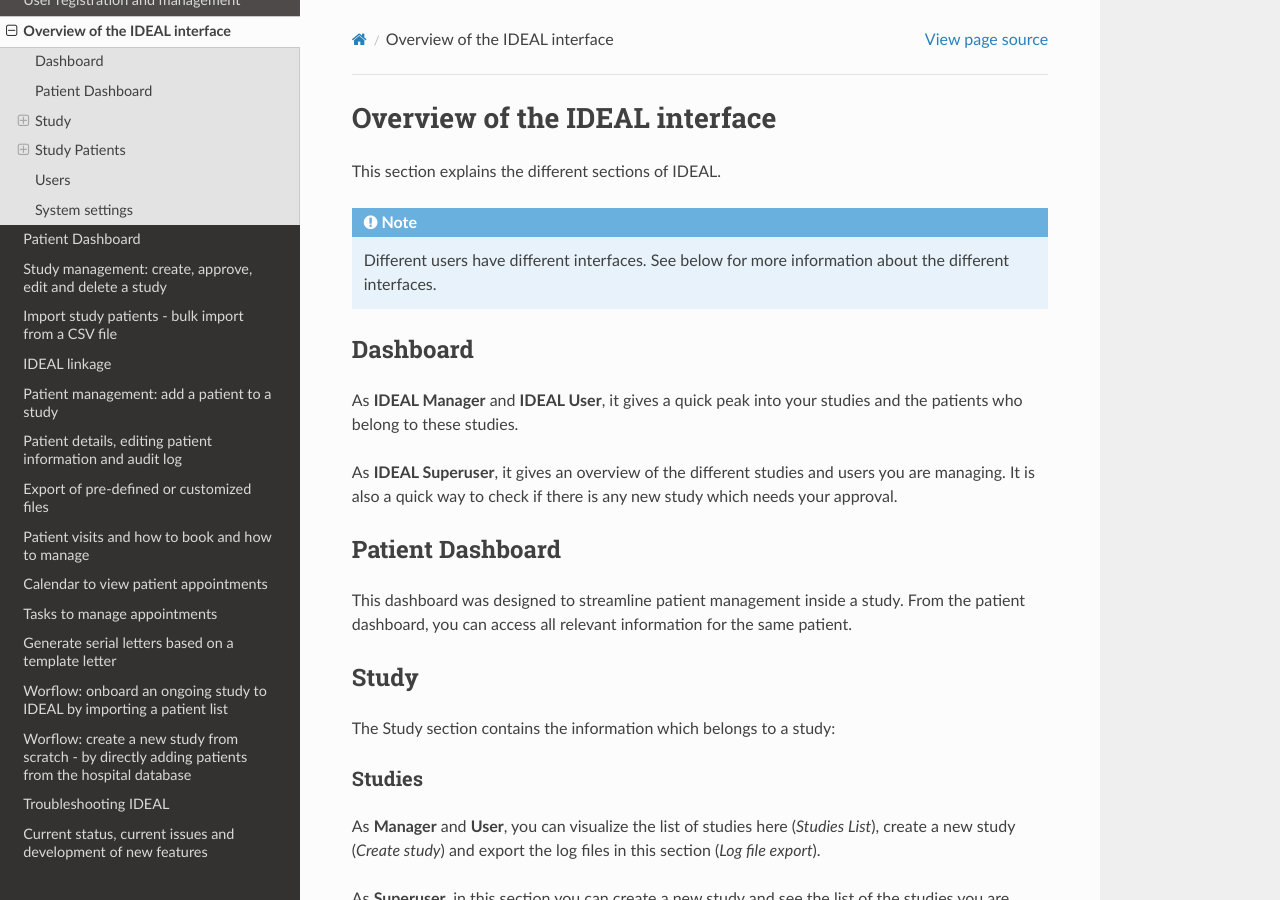
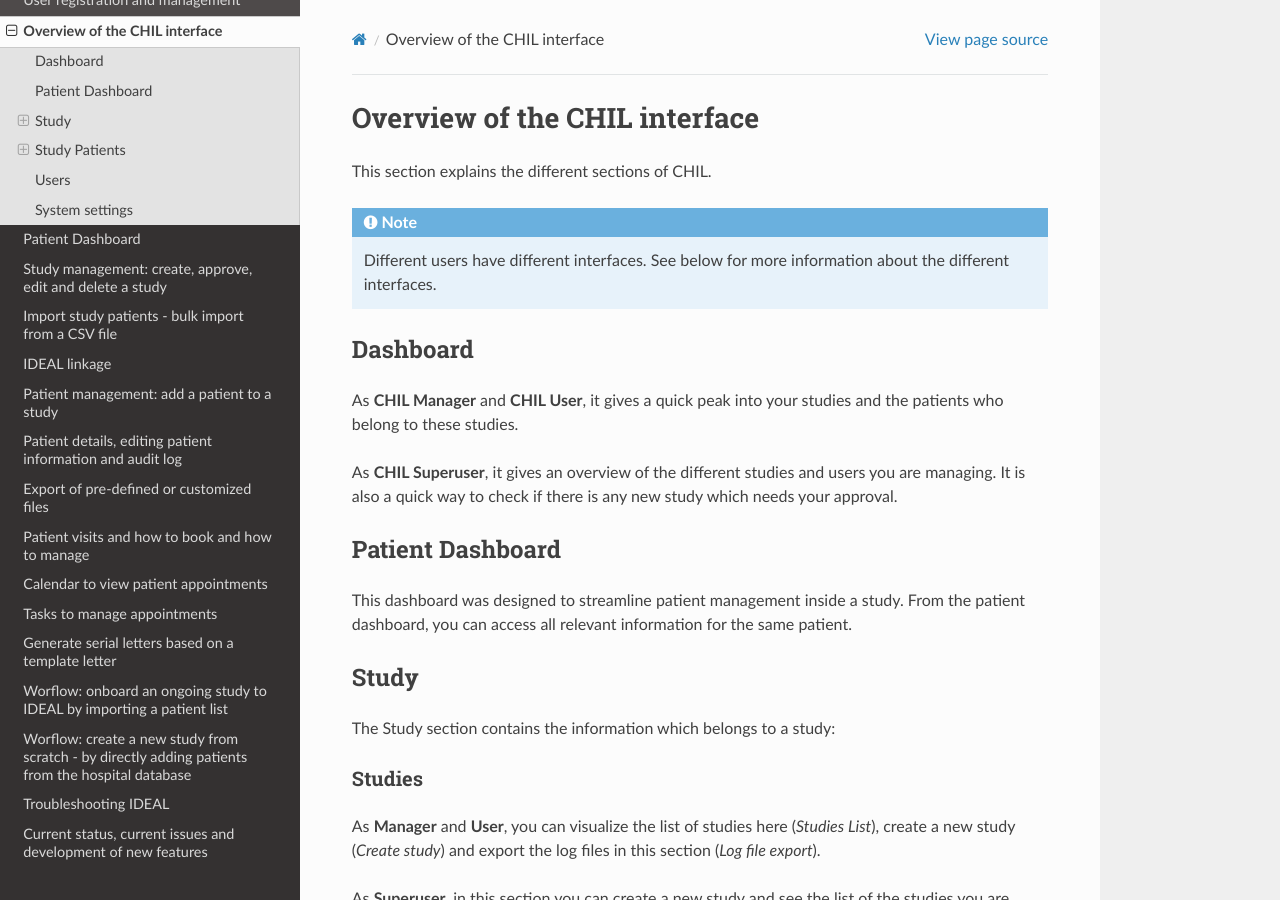
Before and after one commit to Nynuphar/IDEAL-doc, a Sphinx documentation site: the page built from docs/source/interface.rst, in a window 1280 px wide and 900 px high. Built offline with Sphinx 7.4.7 and the Read the Docs theme 3.1.0, drawn with Linux system fonts in a browser that asks for light colours.

Commit message:
Update interface.rst

```diff
--- a/docs/source/interface.rst
+++ b/docs/source/interface.rst
@@ -1,16 +1,16 @@
-Overview of the IDEAL interface
+Overview of the CHIL interface
 ##################################
 
-This section explains the different sections of IDEAL.
+This section explains the different sections of CHIL.
 
 .. note:: Different users have different interfaces. See below for more information about the different interfaces.
 
 Dashboard
 ***********
 
-As **IDEAL Manager** and **IDEAL User**, it gives a quick peak into your studies and the patients who belong to these studies.
+As **CHIL Manager** and **CHIL User**, it gives a quick peak into your studies and the patients who belong to these studies.
 
-As **IDEAL Superuser**, it gives an overview of the different studies and users you are managing. It is also a quick way to check if there is any new study which needs your approval.
+As **CHIL Superuser**, it gives an overview of the different studies and users you are managing. It is also a quick way to check if there is any new study which needs your approval.
 
 Patient Dashboard
 *******************
```
